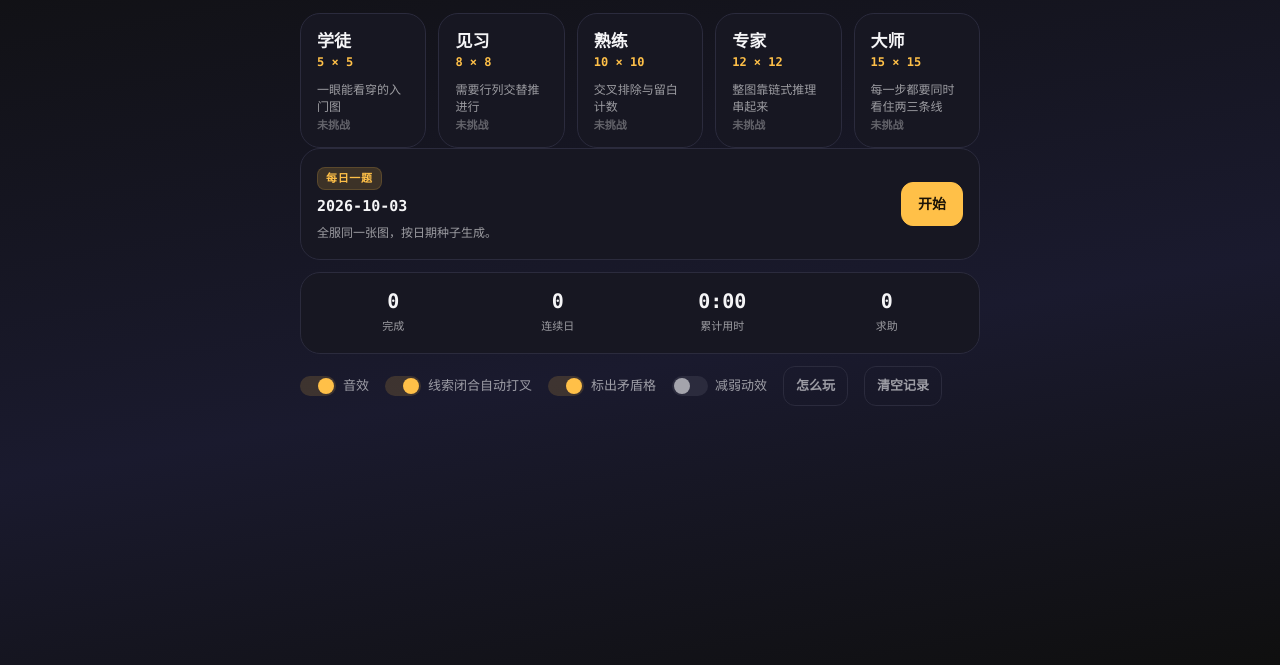
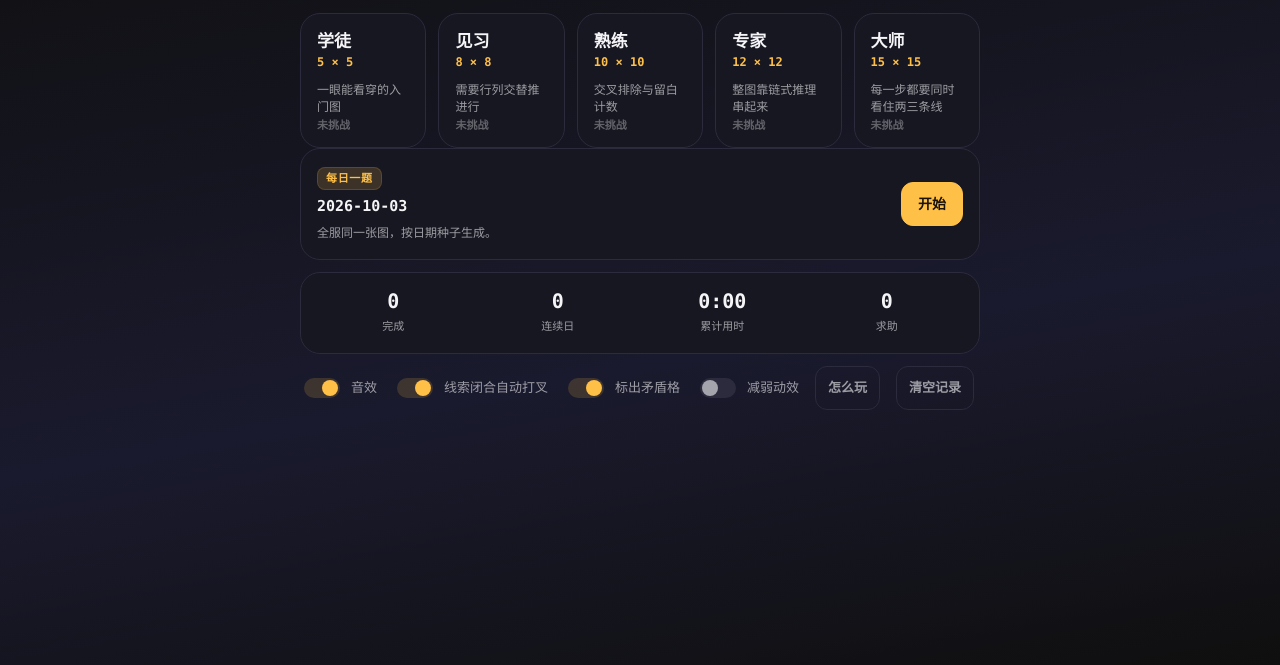
Before and after one commit to z-biz-game/z-biz-game-nonogram-cos, an Electron app: page index.html in a window 1280 px wide. Shown: the part 135-800 px from the top of the page. Drawn offline with Linux system fonts and the light colour scheme.

Commit message:
fix(nonogram): 开关盒、次要按钮与模式排回到 44px 下限
与 minesweeper 同一批形状：.switch input 36x20、.btn-sm 40、.seg-btn 38（模式切换那一排
藏在面板里，揭开隐藏层才量到 50x38）。开关图形照旧，槽与滑块改挂 ::before/::after。

量：_tmp-fix7-measure-r3.log（warm/cold 0/12、reveal 0/28）

```diff
--- a/css/game.css
+++ b/css/game.css
@@ -102,9 +102,13 @@ h3 { font: 700 18px/1.4 var(--font-sans); margin: 0 0 var(--space-inner); }
 
 .settings { display: flex; flex-wrap: wrap; gap: var(--space-inner) var(--space-card); align-items: center; }
 .switch { display: inline-flex; align-items: center; gap: 7px; font-size: 13px; color: var(--ink-dim); cursor: pointer; min-height: 32px; }
-.switch input { appearance: none; width: 36px; height: 20px; border-radius: 999px; background: var(--line); position: relative; cursor: pointer; transition: background var(--dur-tap) linear; margin: 0; }
-.switch input::after { content: ''; position: absolute; top: 2px; left: 2px; width: 16px; height: 16px; border-radius: 50%; background: var(--ink-dim); transition: transform var(--dur-tap) var(--ease-spring), background var(--dur-tap) linear; }
-.switch input:checked { background: var(--accent-soft); }
+/* 开关的可点盒是 44x44（指尖下限），图形照旧是那条 36x20 的槽：槽挪到 ::before、滑块挪到
+   ::after，两者都相对这颗 44 的盒子定位。390×844 实测原先的 input 只有 36x20——目标比拇指
+   还小，挨着的那条开关就是误触对象。 */
+.switch input { appearance: none; width: 44px; height: 44px; background: transparent; position: relative; cursor: pointer; margin: 0; flex: 0 0 auto; }
+.switch input::before { content: ''; position: absolute; left: 4px; top: 12px; width: 36px; height: 20px; border-radius: 999px; background: var(--line); transition: background var(--dur-tap) linear; }
+.switch input::after { content: ''; position: absolute; top: 14px; left: 6px; width: 16px; height: 16px; border-radius: 50%; background: var(--ink-dim); transition: transform var(--dur-tap) var(--ease-spring), background var(--dur-tap) linear; }
+.switch input:checked::before { background: var(--accent-soft); }
 .switch input:checked::after { transform: translateX(16px); background: var(--accent); }
 
 .btn {
@@ -117,7 +121,9 @@ h3 { font: 700 18px/1.4 var(--font-sans); margin: 0 0 var(--space-inner); }
 .btn:active { transform: scale(0.96); }
 .btn-primary { background: var(--accent); color: #1a1206; border-color: var(--accent); font-weight: 700; }
 .btn-ghost { background: transparent; border-color: var(--line); color: var(--ink-dim); }
-.btn-sm { min-height: 40px; padding: 0 12px; font-size: 13px; }
+/* 390×844 实测「怎么玩」65x40、「清空记录」78x40：.btn-sm 把 .btn 的 44px 下限悄悄降到 40。
+   4px 看着不多，但它是这一屏里成片的次要按钮，手机上按 44 的口径统一。 */
+.btn-sm { min-height: 44px; padding: 0 12px; font-size: 13px; }
 .btn[disabled] { opacity: 0.36; pointer-events: none; }
 
 .icon-btn {
@@ -167,9 +173,11 @@ canvas.grabbing { cursor: grabbing; }
 
 .toolbar { display: flex; align-items: center; justify-content: space-between; gap: var(--space-inner); flex-wrap: wrap; margin-top: var(--space-inner); }
 .seg { display: inline-flex; background: var(--surface); border: 1px solid var(--line); border-radius: var(--radius-button); padding: 3px; gap: 3px; }
+/* 模式切换那一排开局藏在面板里，把隐藏层全部揭开才量得到：实测 50x38。
+   .seg 有 3px 的内衬，所以这一排的整框本来就比格子高 6px——格子回到 44，整框 50。 */
 .seg-btn {
   font: 600 13px/1 var(--font-sans); color: var(--ink-dim);
-  background: transparent; border: 0; border-radius: 9px; padding: 0 12px; min-height: 38px;
+  background: transparent; border: 0; border-radius: 9px; padding: 0 12px; min-height: 44px;
   cursor: pointer; transition: background var(--dur-tap) linear, color var(--dur-tap) linear;
 }
 .seg-btn.is-on { background: var(--accent-soft); color: var(--accent); }
```
